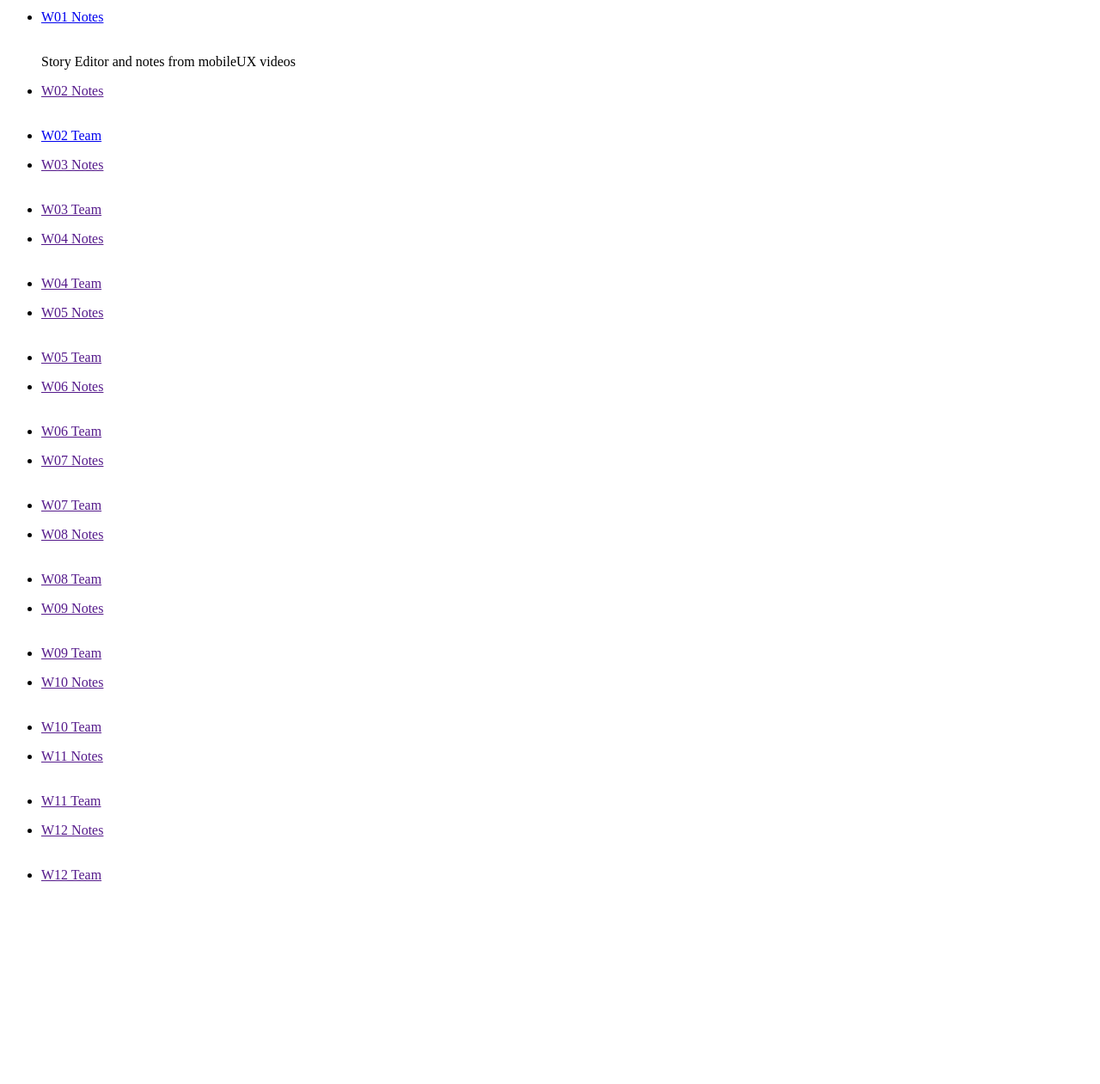
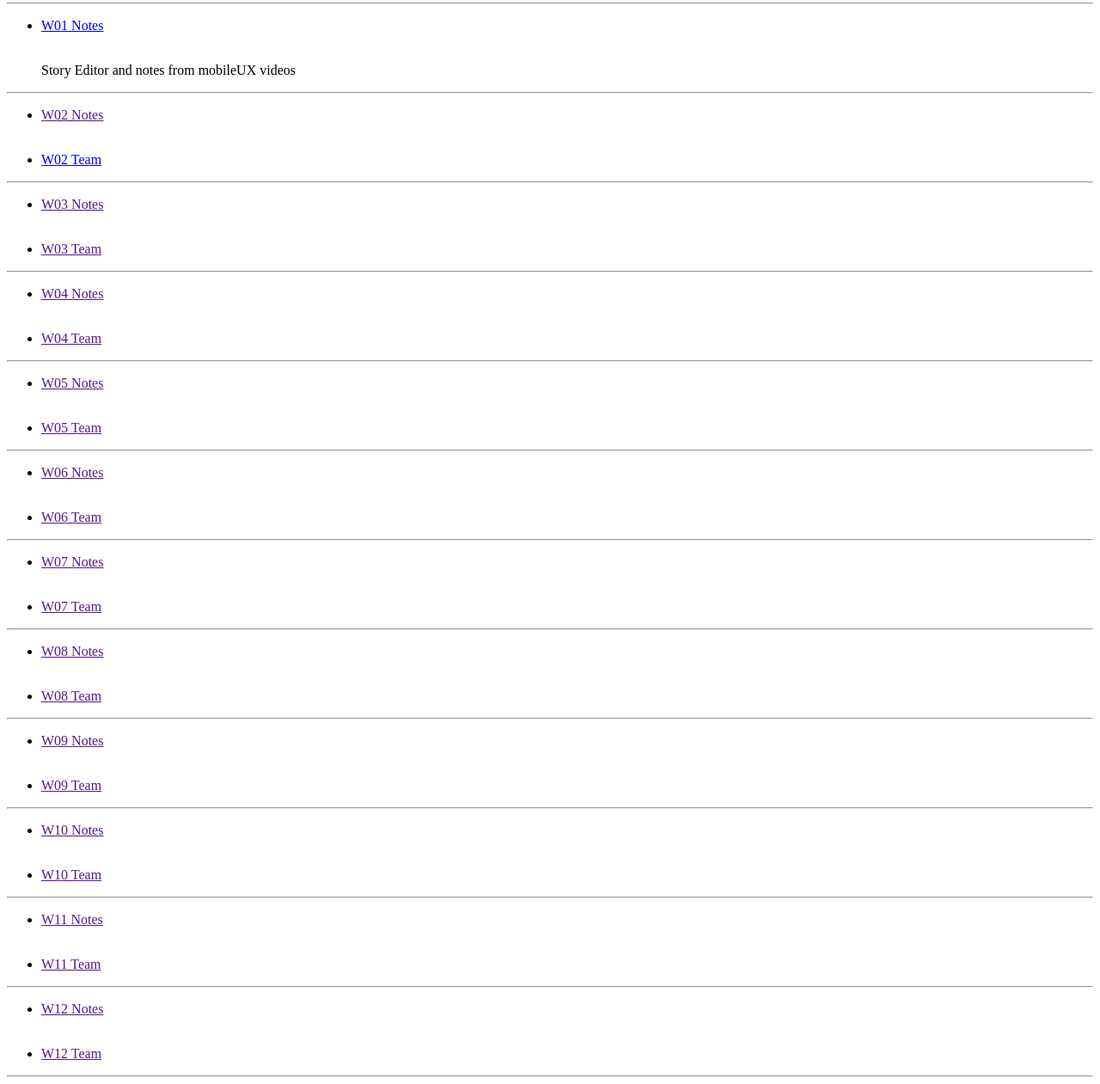
Before and after one commit to jenlebaron/WDD-330, a plain HTML site: page index.html in a window 1280 px wide. Shown: the part 184-1445 px from the top of the page at 86% size. Before the commit the page ends 1227 px from the top, so only its background shows below. Drawn offline with Linux system fonts and the light colour scheme.

Commit message:
added more

```diff
--- a/index.html
+++ b/index.html
@@ -16,14 +16,14 @@
         <h5><a href="https://jenlebaron.github.io">link to Jen's github repo for WDD330</a></h5>
         <hr>
     </header>
-    <div>
+    <div> <hr>
         <div id="wk1">
             <ul>
                 <li><a href="/Week 1/wk01_notes.txt">W01 Notes</a></li><br>
                 <p>Story Editor and notes from mobileUX videos</p>
             </ul>
         </div>
-
+        <hr>
         <div id="wk2">
             <ul>
                 <li><a href="">W02 Notes</a></li><br>
@@ -31,7 +31,7 @@
                 <li><a href="/Week 2/w02_team.html">W02 Team</a></li>
             </ul>
         </div>
-
+        <hr>
         <div id="wk3">
             <ul>
                 <li><a href="">W03 Notes</a></li><br>
@@ -39,7 +39,7 @@
                 <li><a href="">W03 Team</a></li>
             </ul>
         </div>
-
+        <hr>
         <div id="wk4">
             <ul>
                 <li><a href="">W04 Notes</a></li><br>
@@ -47,7 +47,7 @@
                 <li><a href="">W04 Team</a></li>
             </ul>
         </div>
-
+        <hr>
         <div id="wk5">
             <ul>
                 <li><a href="">W05 Notes</a></li><br>
@@ -55,7 +55,7 @@
                 <li><a href="">W05 Team</a></li>
             </ul>
         </div>
-
+        <hr>
         <div id="wk6">
             <ul>
                 <li><a href="">W06 Notes</a></li><br>
@@ -63,7 +63,7 @@
                 <li><a href="">W06 Team</a></li>
             </ul>
         </div>
-
+        <hr>
         <div id="wk7">
             <ul>
                 <li><a href="">W07 Notes</a></li><br>
@@ -71,7 +71,7 @@
                 <li><a href="">W07 Team</a></li>
             </ul>
         </div>
-
+        <hr>
         <div id="wk8">
             <ul>
                 <li><a href="">W08 Notes</a></li><br>
@@ -79,7 +79,7 @@
                 <li><a href="">W08 Team</a></li>
             </ul>
         </div>
-
+        <hr>
         <div id="wk9">
             <ul>
                 <li><a href="">W09 Notes</a></li><br>
@@ -87,7 +87,7 @@
                 <li><a href="">W09 Team</a></li>
             </ul>
         </div>
-
+        <hr>
         <div id="wk10">
             <ul>
                 <li><a href="">W10 Notes</a></li><br>
@@ -95,7 +95,7 @@
                 <li><a href="">W10 Team</a></li>
             </ul>
         </div>
-
+        <hr>
         <div id="wk11">
             <ul>
                 <li><a href="">W11 Notes</a></li><br>
@@ -103,7 +103,7 @@
                 <li><a href="">W11 Team</a></li>
             </ul>
         </div>
-
+        <hr>
         <div id="wk12">
             <ul>
                 <li><a href="">W12 Notes</a></li><br>
@@ -111,7 +111,7 @@
                 <li><a href="">W12 Team</a></li>
             </ul>
         </div>
-
+        <hr>
 
 
 
```
